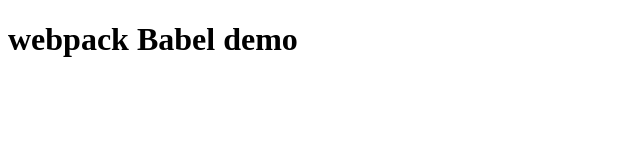
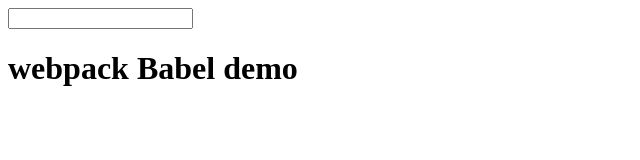
Before and after one commit to dwadezp/ES6_in_practice, a website built with webpack: page html/index.html in a window 1280 px wide. Shown: the whole page, without its empty margins (0-640 px from the left). Built offline with nearby package versions, Linux system fonts and the light colour scheme.

Commit message:
completed_dev: Completed Branch
Change-Id: I63a25bcd09afd76a578bbcee6e1e758a95b62f8b

```diff
--- a/html/index.html
+++ b/html/index.html
@@ -9,7 +9,7 @@
 <h1>webpack Babel demo</h1>
 
 <div id="output"></div>
-
+<script src="https://code.jquery.com/jquery-2.2.0.min.js"></script>
 <script src="bundle.js"></script>
 </body>
 </html>
--- a/js/Element.js
+++ b/js/Element.js
@@ -1,8 +1,13 @@
 class Element {
-  constructor(name, template) {
+  constructor (name, template) {
     this.name = name;
     this.template = template;
   }
-
+  draw (parentElement) {
+    var $element = $(this.template);
+    $element.attr("name", this.name);
+    $(parentElement).prepend($element);
+    return $element;
+  }
 }
 export default Element;
--- /dev/null
+++ b/js/InputElement.js
@@ -0,0 +1,14 @@
+'use strict';
+import Element from './Element.js';
+
+class InputElement extends Element{
+  constructor(name, template, type) {
+    super(name, template);
+    this.type = type;
+  }
+  draw  (parentElement) {
+    let input = super.draw.call(this, parentElement);
+    input.prop ("type", this.type);
+  }
+}
+export default InputElement;
--- a/js/app.js
+++ b/js/app.js
@@ -1,3 +1,8 @@
 import Element from './Element.js';
+import InputElement from './InputElement.js';
+
+let testForm = new Element("form", "<form></form>");
+let testInput = new InputElement("password", "<input></input>", "password");
 debugger;
-var element = new Element('newForm', '<div></div>');
+testForm.draw("body");
+testInput.draw("form");
```
Also changed, not shown: package.json (+13 -11 lines).
